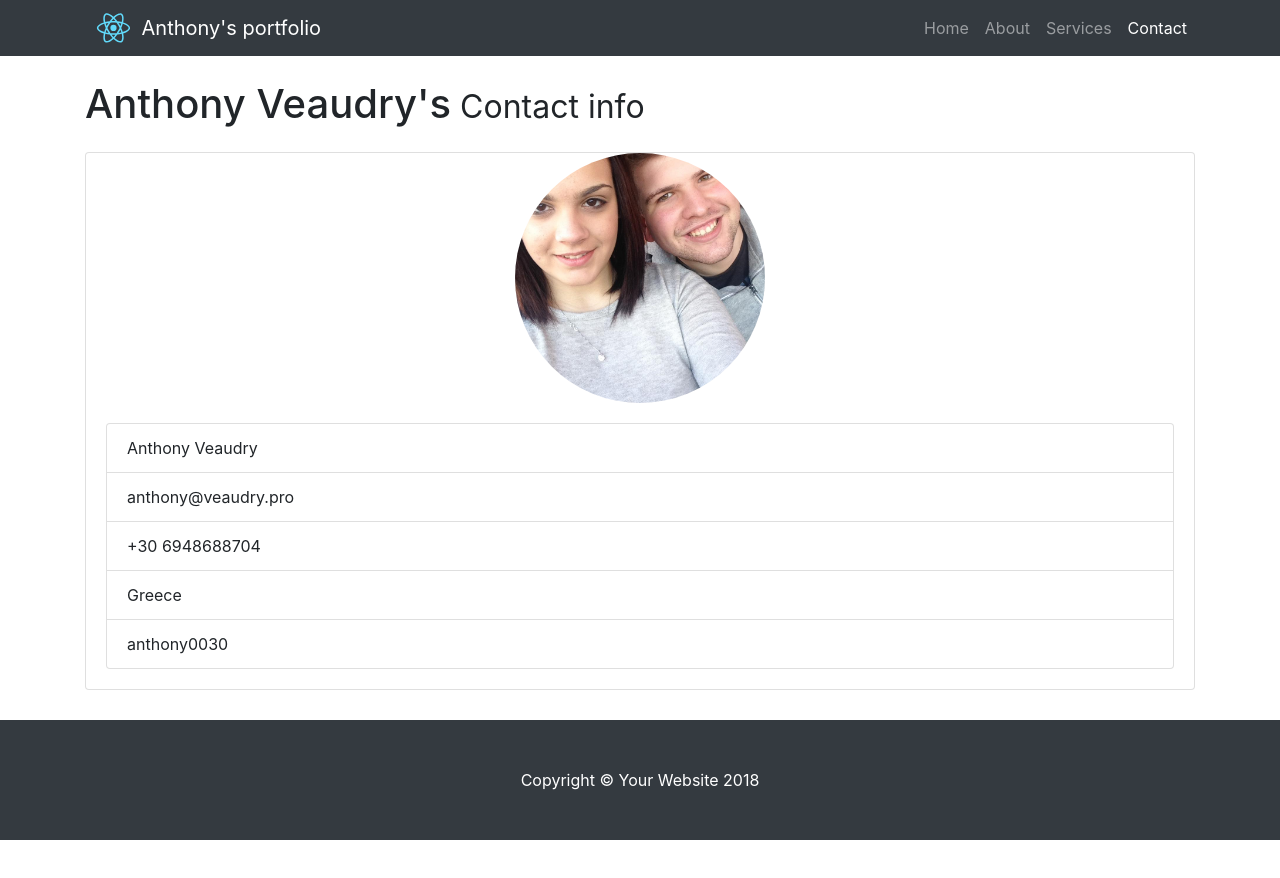
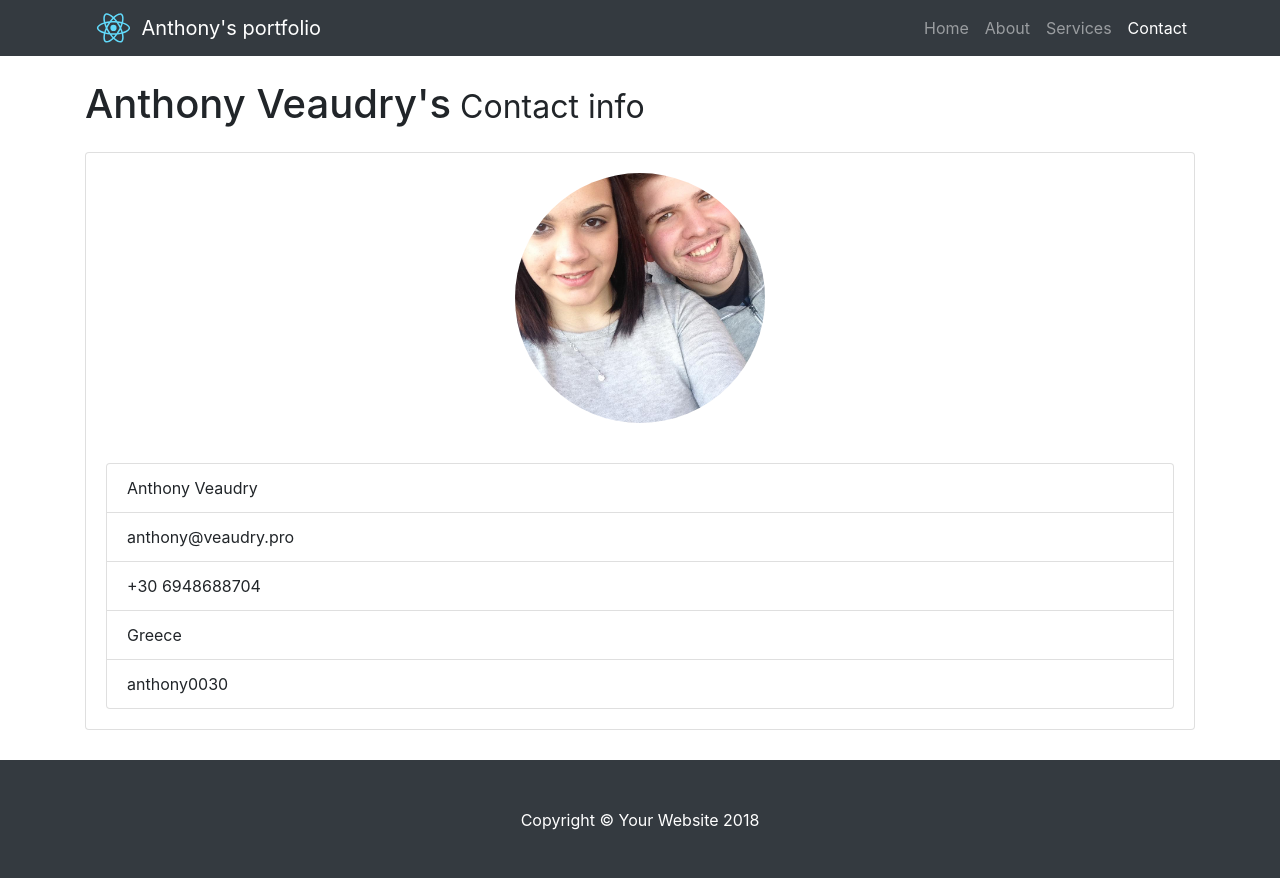
Before and after one commit to anthony0030/techdegree-project-12, a React (Create React App) app: page /Contact in a window 1280 px wide. Before the commit the page ends 840 px from the top, so only its background shows below. Built offline with nearby package versions, Linux system fonts and the light colour scheme.

Commit message:
add more margin to profile photo
Signed-off-by: Anthony Veaudry <anthonyveaudry@gmail.com>

```diff
--- a/src/App.css
+++ b/src/App.css
@@ -50,6 +50,6 @@ body {
 .ProfilePhoto {
   height: 250px;
   width: 250px;
-  margin: 0 auto;
+  margin: 20px auto;
   border-radius: 50%;
 }
```
